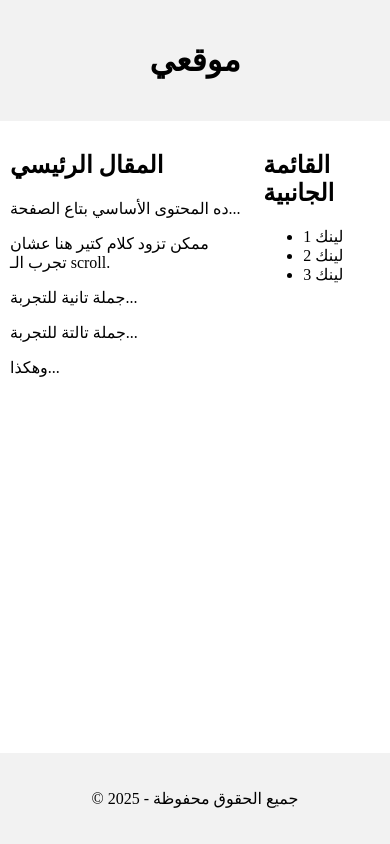
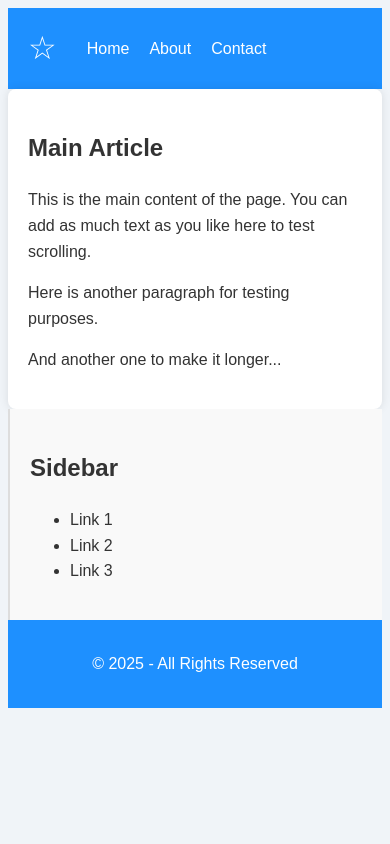
Before and after one commit to Ali-Abdalgalil/alx_html_css, a plain HTML site: page alx_html_css/css_basic/index.html in a window 390 px wide. Drawn offline with Linux system fonts and the light colour scheme.

Commit message:
Final update: responsive layout, English content, logo, and styling

```diff
--- a/alx_html_css/css_basic/index.html
+++ b/alx_html_css/css_basic/index.html
@@ -3,7 +3,6 @@
 
 <head>
     <meta charset="UTF-8">
-    <!-- عشان الصفحة تبقى شغالة صح على الموبايل -->
     <meta name="viewport" content="width=device-width, initial-scale=1.0">
     <title>My Flexbox Layout</title>
     <link href="base.css" rel="stylesheet">
@@ -12,31 +11,34 @@
 
 <body class="works_on_smartphone">
     <header>
-        <h1>موقعي</h1>
+        <ul>
+            <li class="logo">&star;</li> <!-- Logo -->
+            <li>Home</li>
+            <li>About</li>
+            <li>Contact</li>
+        </ul>
     </header>
 
     <main>
         <article>
-            <h2>المقال الرئيسي</h2>
-            <p>ده المحتوى الأساسي بتاع الصفحة...</p>
-            <p>ممكن تزود كلام كتير هنا عشان تجرب الـ scroll.</p>
-            <p>جملة تانية للتجربة...</p>
-            <p>جملة تالتة للتجربة...</p>
-            <p>وهكذا...</p>
+            <h2>Main Article</h2>
+            <p>This is the main content of the page. You can add as much text as you like here to test scrolling.</p>
+            <p>Here is another paragraph for testing purposes.</p>
+            <p>And another one to make it longer...</p>
         </article>
 
         <aside>
-            <h2>القائمة الجانبية</h2>
+            <h2>Sidebar</h2>
             <ul>
-                <li>لينك 1</li>
-                <li>لينك 2</li>
-                <li>لينك 3</li>
+                <li>Link 1</li>
+                <li>Link 2</li>
+                <li>Link 3</li>
             </ul>
         </aside>
     </main>
 
     <footer>
-        <p>© 2025 - جميع الحقوق محفوظة</p>
+        <p>© 2025 - All Rights Reserved</p>
     </footer>
 </body>
 
--- a/alx_html_css/css_basic/styles.css
+++ b/alx_html_css/css_basic/styles.css
@@ -1,42 +1,68 @@
+/* Body */
 body {
-    display: flex;
-    flex-direction: column;
-    /* header - main - footer تحت بعض */
-    margin: 0;
-    height: 100vh;
-    /* الصفحة كلها */
+    font-family: 'Arial', sans-serif;
+    background-color: #f0f4f8;
+    color: #333;
+    line-height: 1.6;
 }
 
-/* Main container */
-main {
-    display: flex;
-    flex-direction: row;
-    /* article و aside جنب بعض */
-    flex: auto;
-    /* ياخد المساحة الباقية أوتوماتيك */
+/* Header */
+header {
+    background-color: #1e90ff;
+    color: white;
+    padding: 15px 20px;
 }
 
-/* Article (المحتوى الرئيسي) */
-article {
-    flex: 2;
-    /* ياخد ثلثين (2/3) */
-    overflow-y: auto;
-    /* يعمل scroll لو المحتوى طويل */
-    padding: 10px;
+header ul {
+    list-style: none;
+    display: flex;
+    align-items: center;
+    margin: 0;
+    padding: 0;
 }
 
-/* Aside (القائمة الجانبية) */
-aside {
-    flex: 1;
-    /* ياخد ثلث (1/3) */
-    overflow-y: auto;
-    padding: 10px;
+header li {
+    margin-right: 20px;
 }
 
-/* Header و Footer */
-header,
+/* Logo */
+header li.logo {
+    font-size: 2rem;
+    /* يكبر الرمز */
+    margin-right: 30px;
+}
+
+/* Main article */
+article {
+    background-color: #ffffff;
+    padding: 20px;
+    border-radius: 8px;
+    box-shadow: 0 0 10px rgba(0, 0, 0, 0.1);
+}
+
+/* Aside */
+aside {
+    background-color: #f9f9f9;
+    padding: 20px;
+    border-left: 2px solid #ddd;
+}
+
+/* Footer */
 footer {
-    padding: 20px;
-    background: #f2f2f2;
+    background-color: #1e90ff;
+    color: white;
+    padding: 15px 20px;
     text-align: center;
 }
+
+/* Scrollbars (optional, for article & aside) */
+article::-webkit-scrollbar,
+aside::-webkit-scrollbar {
+    width: 8px;
+}
+
+article::-webkit-scrollbar-thumb,
+aside::-webkit-scrollbar-thumb {
+    background-color: rgba(30, 144, 255, 0.5);
+    border-radius: 4px;
+}
```
